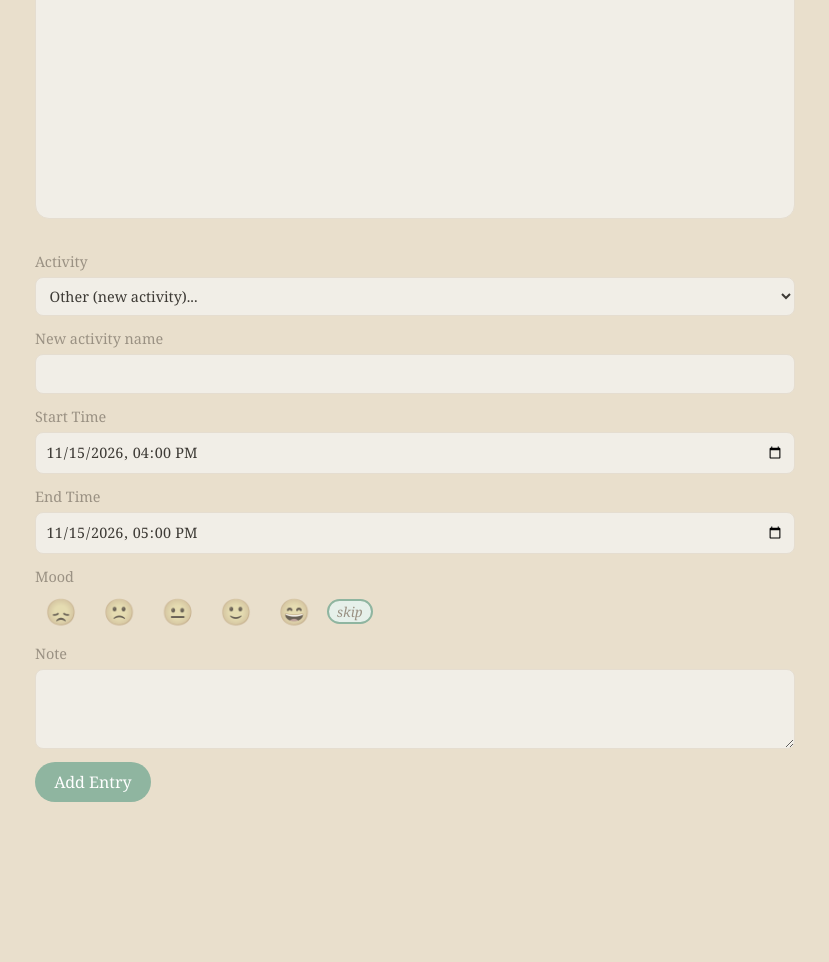
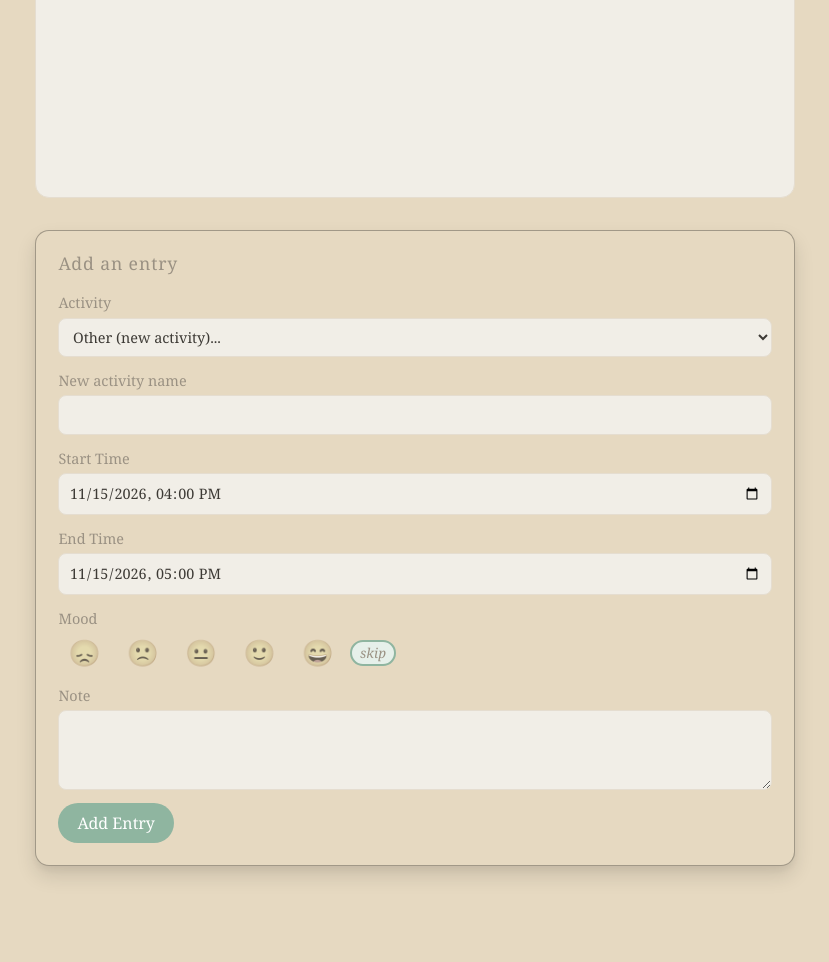
Before and after one commit to Gyalzin/Reflections, a Flask app: page / in a window 1280 px wide. Shown: the part 1960-2922 px from the top of the page, without its empty margins (225-1054 px from the left). Before the commit the page ends 2762 px from the top, so only its background shows below. Run offline with Flask 3, Linux system fonts and the light colour scheme; data that the repository does not hold is empty.

Commit message:
Put Add an Entry in a card

```diff
--- a/static/style.css
+++ b/static/style.css
@@ -4,7 +4,7 @@ Stores the main colours used throughout the application.
 Changing these values updates the overall colour scheme.
 */
 :root {
-    --bg: #e9dfcc;
+    --bg: #e6d9c1;
     --paper: #f1eee7;
     --ink: #3d3a35;
     --muted: #9a9183;
@@ -79,16 +79,6 @@ h1 {
     color: var(--muted);
     font-size: 1.05rem;
     font-style: italic;
-}
-
-.site-header::after {
-    content: "";
-    display: block;
-    width: 60px;
-    height: 2px;
-    margin: 1.2rem auto 0;
-    background: var(--sage);
-    border-radius: 2px;
 }
 
 /*
@@ -527,3 +517,34 @@ Styles the form action buttons, including Save, Cancel, and Delete buttons.
 .form-actions .danger:hover {
     background: #f7e9e1;
 }
+
+/*
+CARD SECTION
+Styles the card container for the entry form and other content blocks.
+*/
+
+.card {
+    margin: 2rem 0;
+    padding: 1.2rem 1.4rem 1.4rem;
+    background: var(--bg);
+    border: 1px solid rgba(0, 0, 0, 0.3);
+    border-radius: 14px;
+    box-shadow:
+        0 4px 6px rgba(0, 0, 0, 0.04),
+        0 10px 20px rgba(0, 0, 0, 0.12);
+}
+
+.card h3 {
+    margin: 0 0 1rem;
+    font-size: 1.1rem;
+    font-weight: normal;
+    letter-spacing: 0.05em;
+    color: var(--muted);
+}
+
+.card input[type="text"],
+.card input[type="datetime-local"],
+.card select,
+.card textarea {
+    background: var(--paper);        /* tinted so the fields stand out from the card */
+}
--- a/templates/index.html
+++ b/templates/index.html
@@ -95,6 +95,11 @@ Last Modified: 2026-10-31
     {% endif %}
 
 
+    <!-- Entry Form Section -->
+
+    <section class = "card" id = "entry-form">
+        <h3>Add an entry</h3>
+
         {% if errors %}
         <ul class="errors">
             {% for message in errors %}
@@ -103,7 +108,7 @@ Last Modified: 2026-10-31
         </ul>
         {% endif %}
 
-    <form method="POST" action="/save_entry" id="entry-form">
+        <form method="POST" action="/save_entry">
             <label>Activity
                 <select name="activity_choice" id="activity_choice">
                     {% for a in activities %}
@@ -129,6 +134,8 @@ Last Modified: 2026-10-31
             <label>Note <textarea name="note">{{ form.get('note', '') }}</textarea></label><br>
             <input type="submit" value="Add Entry">
         </form>
+    </section>
+
 
     <!-- JavaScript to toggle the visibility of the new activity input field based on the selected activity choice.
      It adds an event listener to the activity choice dropdown and shows or hides the new activity input field accordingly.
```
Lines whose indentation alone changed are shown as unchanged.
